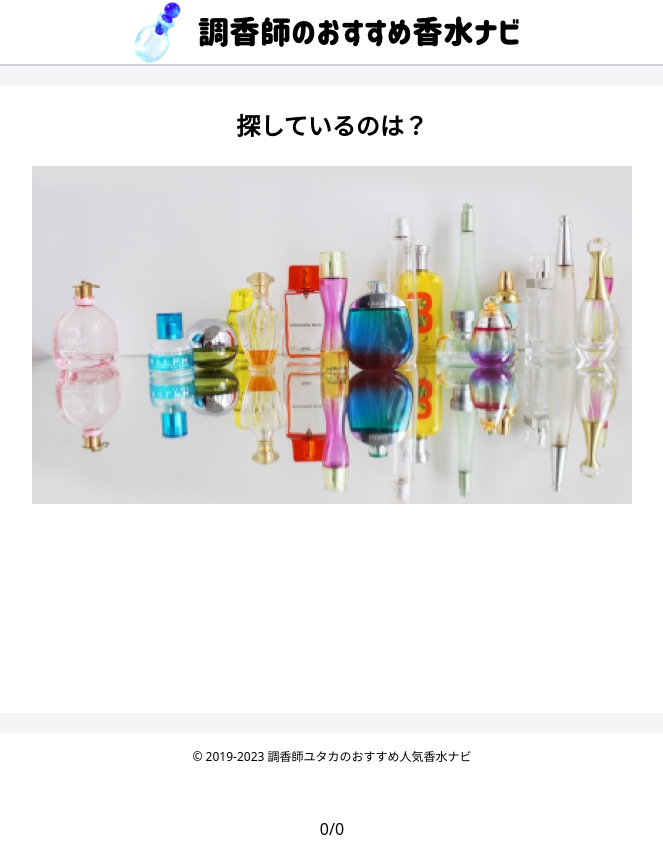
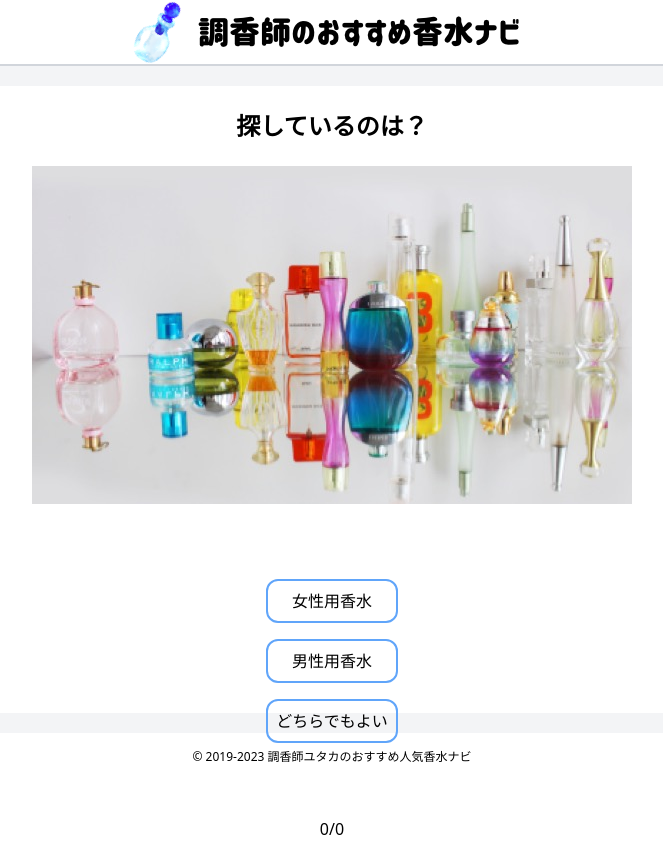
Before and after one commit to YutaManaka/FragranceFinder, a React (Vite) app: page / in a window 1280 px wide. Both pictures are taken after a click on the button "診断を始める". Shown: the whole page, without its empty margins (308-971 px from the left). Built offline with nearby package versions, Linux system fonts and the light colour scheme.

Commit message:
[add] radioControl追加

```diff
--- a/src/components/AppLayout.tsx
+++ b/src/components/AppLayout.tsx
@@ -1,16 +1,27 @@
 import { useState } from "react"
 import { PAGES } from "../constants"
 import { BlueButton } from "./BlueButton"
+import { RadioControl } from "./RadioControl"
 
 export const AppLayout = (): JSX.Element => {
   const [pageId, setPageId] = useState(0)
-  // 質問分を切り替える
+
+  // 質問文を切り替える
+  function getProperty<T, K extends keyof T>(obj: T, key: K): T[K] {
+    return obj[key];
+  }
   const changeQuestionText = (pageId: number): string => {
-    const page = PAGES.filter((page) => page.pageId === pageId)
-    return page[0].question
+    return getProperty(PAGES, pageId).question
   }
+
   // 画像を切り替える
   const changeImagePath = (pageId: number): string => `./${pageId}.jpeg`
+
+  // 解答欄を切り替える
+  const getAnswers = (pageId: number): string => {
+    return getProperty(PAGES, pageId).answers
+  }
+
   // 青ボタンでpageIdを変更する
   const changePageId = (newValue: number) => {
     setPageId(newValue);
@@ -41,11 +52,16 @@ export const AppLayout = (): JSX.Element => {
             {/* 解答欄 */}
             <div className='flex justify-center items-center h-1/2'>
               <div>
+
                 {pageId === 0 &&
                   <BlueButton
                     text={'診断を始める'}
                     pageId={pageId}
                     changePageId={changePageId} />
+                }
+                {pageId === 1 &&
+                  <RadioControl
+                    answers={getAnswers(pageId)}/>
                 }
               </div>
             </div>
--- /dev/null
+++ b/src/components/RadioControl.tsx
@@ -0,0 +1,44 @@
+import React, { useState } from "react"
+
+/** ラジオボタン設定 */
+interface Answer {
+  label: string
+  value: string
+}
+
+type RadioProps = {
+  answers: Answer[],
+}
+
+export const RadioControl = ({answers}: RadioProps) => {
+    /** 選択中のラジオボタンvalue */
+    const [selected, setSelected] = useState("")
+    /** ラジオボタン切り替えイベント */
+    const changeValue = (event: React.ChangeEvent<HTMLInputElement>) => setSelected(event.target.value)
+
+    return (
+        <div className="container form-check">
+            <div className="row">
+            {answers.map(answer => {
+                return (
+                    <div
+                      className="col-4"
+                      key={answer.value}>
+                        {/* checked属性に式を定義する */}
+                        <input
+                          id={answer.value}
+                          type="radio"
+                          className="hidden"
+                          value={answer.value} checked={answer.value === selected} onChange={changeValue}/>
+                        <label
+                          htmlFor={answer.value}
+                          className="flex flex-col w-full max-w-lg mx-auto text-center border-2 rounded-xl border-blue-400 p-2 my-4 hover:bg-blue-200 transition-all">
+                            <span className="fs-6">{answer.label}</span>
+                        </label>
+                    </div>
+                )
+            })}
+            </div>
+        </div>
+    )
+}
--- a/src/constants.ts
+++ b/src/constants.ts
@@ -1,16 +1,16 @@
-export const PAGES = [
-    {
+export const PAGES = {
+    0: {
         pageId: 0,
         question: '',
-        answers: {}
+        answers: []
     },
-    {
+    1: {
         pageId: 1,
         question: '探しているのは？',
-        answers: {
-            0: '女性用香水',
-            1: '男性用香水',
-            2: 'どちらでもよい'
-        }
+        answers: [
+            {label: '女性用香水', value: 'female'},
+            {label: '男性用香水', value: 'male'},
+            {label: 'どちらでもよい', value: 'both'}
+        ]
     }
-]
+}
```
